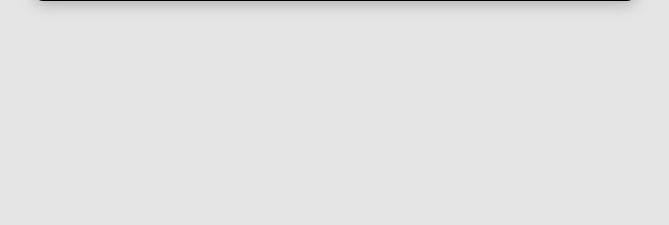
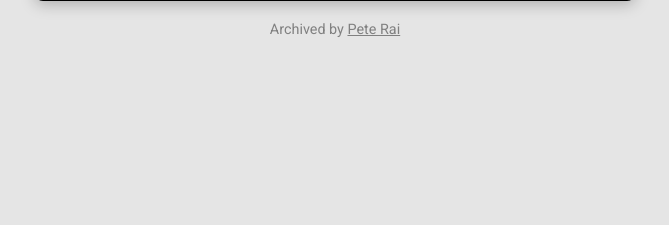
Before and after one commit to pete-rai/mornington-crescent-game-archive, a PHP site: page / in a window 1280 px wide. Shown: the part 396-621 px from the top of the page, without its empty margins (305-974 px from the left). Run offline with PHP 8.4, Linux system fonts and the light colour scheme; data that the repository does not hold is empty.

Commit message:
Added footer to game explorer

```diff
--- a/index.php
+++ b/index.php
@@ -199,6 +199,13 @@
         color:inherit;
     }
 
+    .footer
+    {
+        margin-top: 20px;
+        font-size: 0.9rem;
+        color: grey;
+    }
+
     .line-bakerloo
     {
         background: #b26300;
@@ -304,6 +311,7 @@
     <hr/>
     <p class="monospace">/* raw data feed */</p>
     <pre class="raw"><?= json_encode ($game, JSON_PRETTY_PRINT | JSON_UNESCAPED_LINE_TERMINATORS) ?></pre>
+    <p class="footer">Archived by <a href="http://www.rai.org.uk">Pete Rai</a></p>
   </div>
 </body>
 </html>
```
